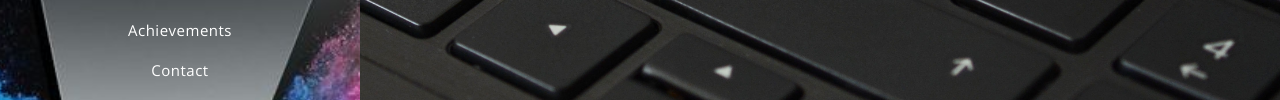
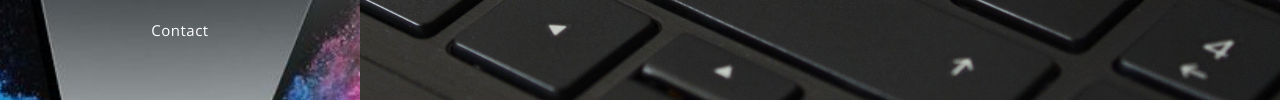
Before and after one commit to Radhika0424/Radhika0424.github.io, a plain HTML site: page index.html in a window 1280 px wide. Shown: the part 290-390 px from the top of the page. Drawn offline with nearby package versions, Linux system fonts and the light colour scheme.

Commit message:
Update index.html

```diff
--- a/index.html
+++ b/index.html
@@ -60,9 +60,7 @@
         <li>
             <a class="menu-item page-scroll" href="#journal">Projects</a>
         </li>
-        <li>
-            <a class="menu-item page-scroll" href="#journal">Achievements</a>
-        </li>
+
         <li>
             <a class="menu-item page-scroll" href="#contact">Contact</a>
         </li>
```
